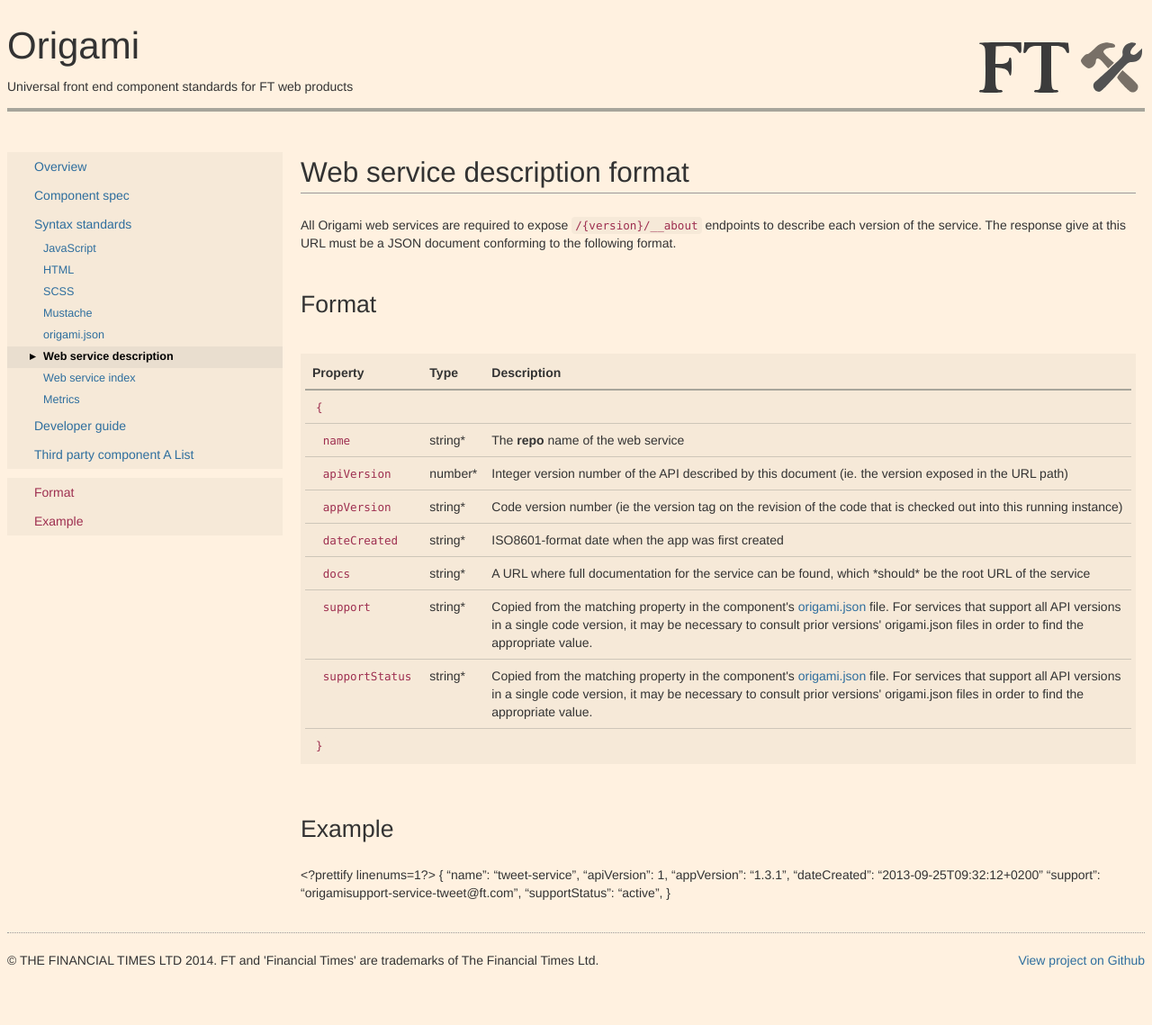
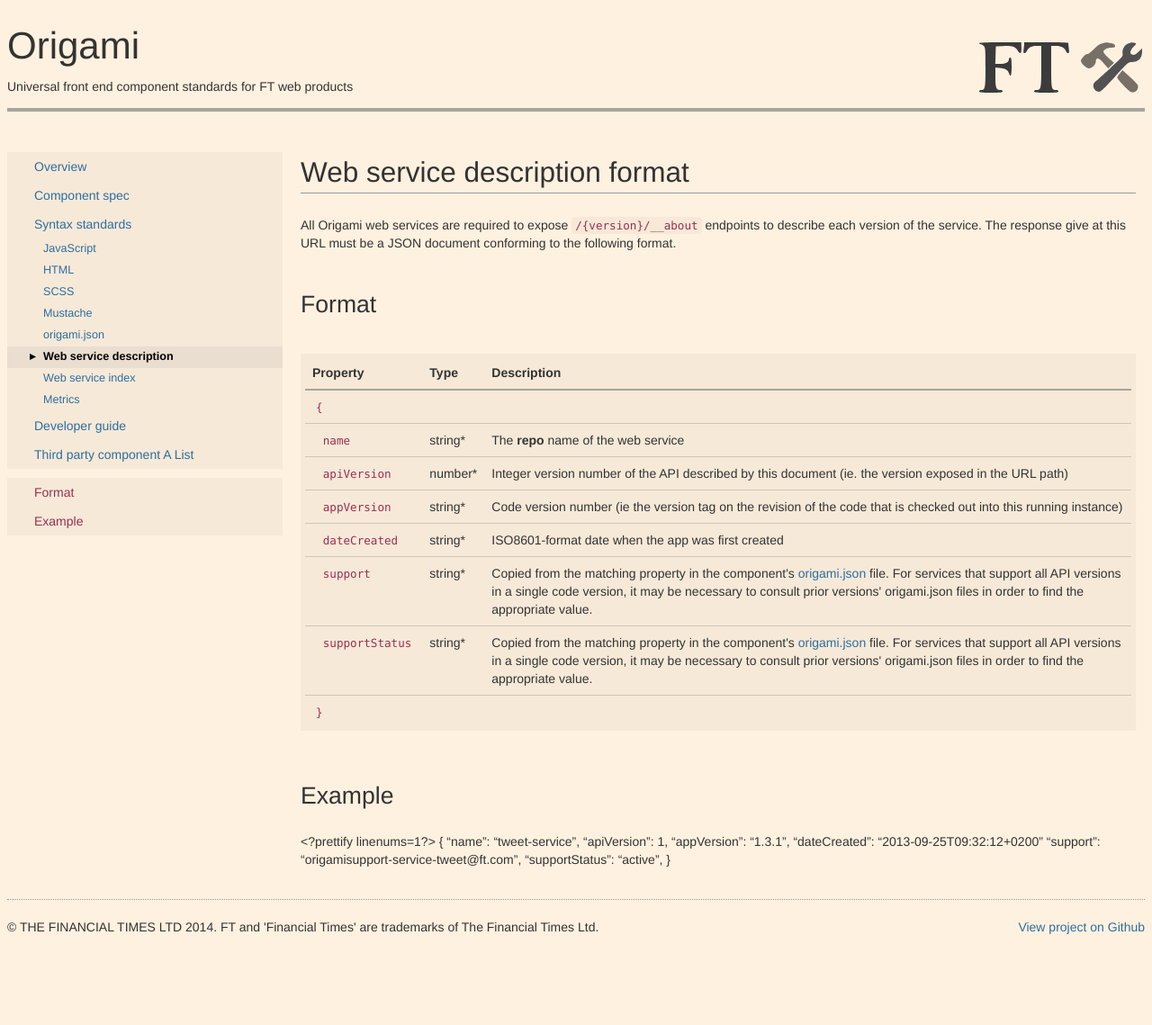
Before and after one commit to Financial-Times/ft-origami, a Jekyll site: the page built from docs/syntax/web-service-description.md, in a window 1280 px wide. Shown: the whole page at 90% size. Built offline with Jekyll 4.4.1, drawn with Linux system fonts in a browser that asks for light colours; after the commit the page ends 1102 px from its top, so only the background shows below that.

Commit message:
Drop docs parameter, closes #138

```diff
--- a/docs/syntax/web-service-description.md
+++ b/docs/syntax/web-service-description.md
@@ -37,10 +37,6 @@ All Origami web services are required to expose `/{version}/__about` endpoints t
 	<td>string*</td>
 	<td>ISO8601-format date when the app was first created</td>
 </tr><tr>
-	<td>&nbsp;&nbsp;<code>docs</code></td>
-	<td>string*</td>
-	<td>A URL where full documentation for the service can be found, which *should* be the root URL of the service</td>
-</tr><tr>
 	<td>&nbsp;&nbsp;<code>support</code></td>
 	<td>string*</td>
 	<td>Copied from the matching property in the component's <a href='{{site.baseurl}}/docs/syntax/origamijson'>origami.json</a> file.  For services that support all API versions in a single code version, it may be necessary to consult prior versions' origami.json files in order to find the appropriate value.</td>
```
